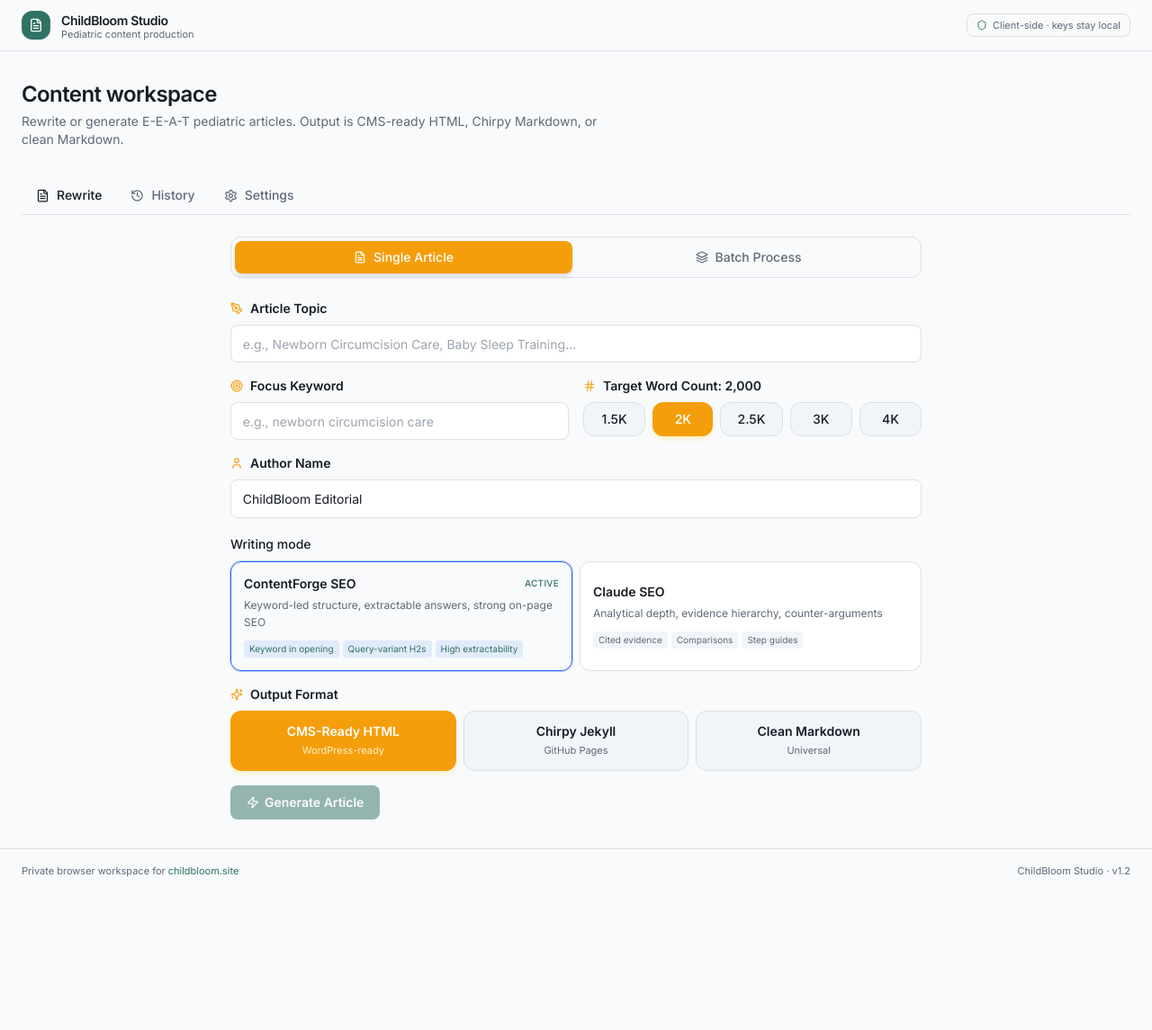
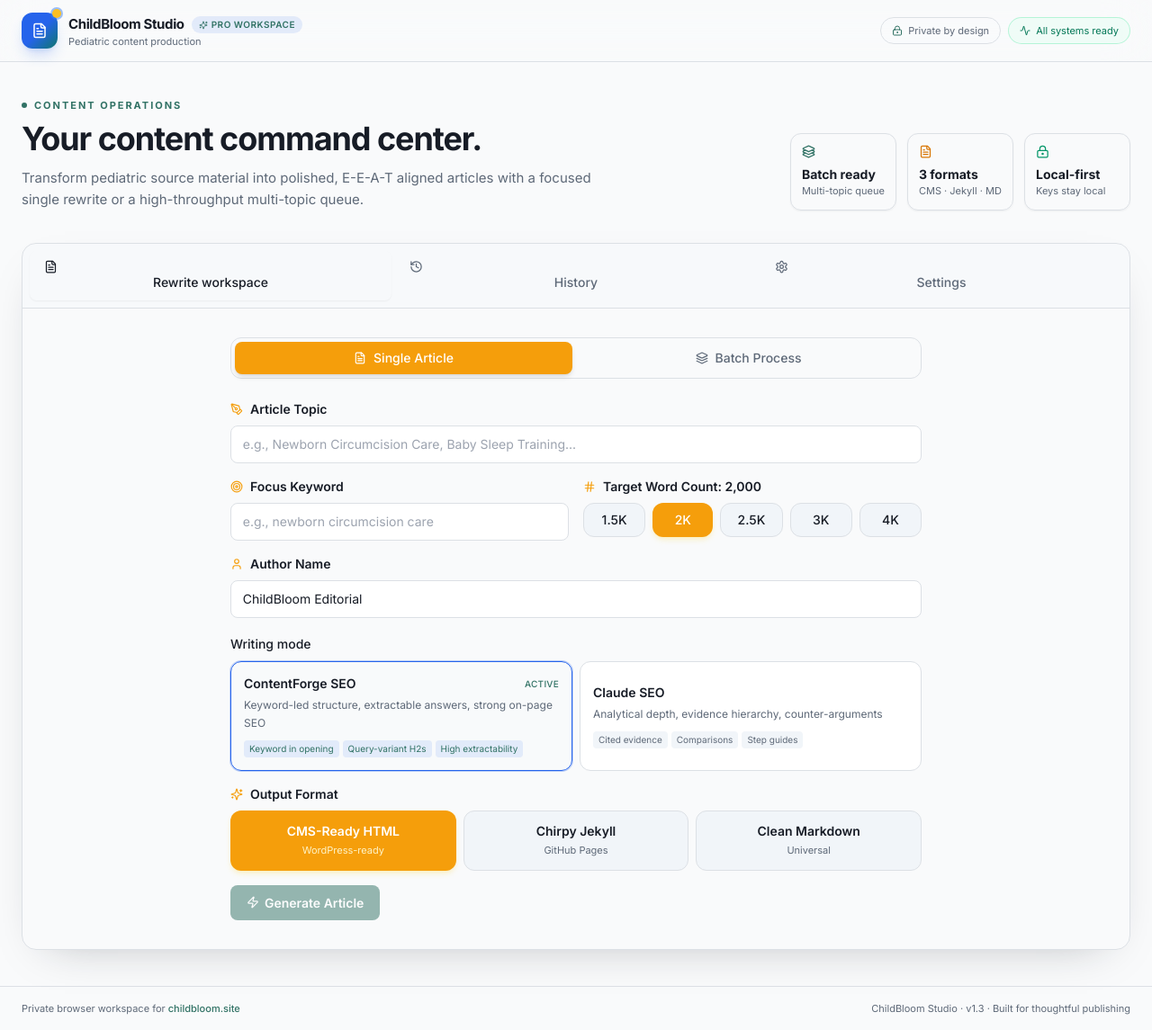
Before and after one commit to apkaapna007-a11y/vigilant-enigma, a Next.js app: page / in a window 1280 px wide. Shown: the whole page at 90% size. Before the commit the page ends 993 px from the top, so only its background shows below. Built offline with nearby package versions, Linux system fonts and the light colour scheme.

Commit message:
Polish dashboard with premium studio shell

```diff
--- a/app/page.tsx
+++ b/app/page.tsx
@@ -5,27 +5,24 @@ import { Tabs, TabsList, TabsTrigger, TabsContent } from "@/components/ui/tabs";
 import { UploadTab } from "@/components/upload-tab";
 import { HistoryTab } from "@/components/history-tab";
 import { SettingsTab } from "@/components/settings-tab";
-import { FileText, History, Settings, Download, Shield } from "lucide-react";
+import { Activity, Download, FileText, History, Layers3, LockKeyhole, Settings, Sparkles } from "lucide-react";
 
 export default function Home() {
   const [installPrompt, setInstallPrompt] = useState<BeforeInstallPromptEvent | null>(null);
   const [isInstalled, setIsInstalled] = useState(false);
 
   useEffect(() => {
-    if ("serviceWorker" in navigator) {
-      navigator.serviceWorker.register("/sw.js").catch(() => undefined);
-    }
-    const standalone =
-      window.matchMedia("(display-mode: standalone)").matches ||
-      (window.navigator as Navigator & { standalone?: boolean }).standalone;
+    if ("serviceWorker" in navigator) navigator.serviceWorker.register("/sw.js").catch(() => undefined);
+    const standalone = window.matchMedia("(display-mode: standalone)").matches || (window.navigator as Navigator & { standalone?: boolean }).standalone;
     setIsInstalled(Boolean(standalone));
-    const handleInstallPrompt = (event: Event) => {
-      event.preventDefault();
-      setInstallPrompt(event as BeforeInstallPromptEvent);
+    const handleInstallPrompt = (event: Event) => { event.preventDefault(); setInstallPrompt(event as BeforeInstallPromptEvent); };
+    const handleInstalled = () => setIsInstalled(true);
+    window.addEventListener("beforeinstallprompt", handleInstallPrompt);
+    window.addEventListener("appinstalled", handleInstalled);
+    return () => {
+      window.removeEventListener("beforeinstallprompt", handleInstallPrompt);
+      window.removeEventListener("appinstalled", handleInstalled);
     };
-    window.addEventListener("beforeinstallprompt", handleInstallPrompt);
-    window.addEventListener("appinstalled", () => setIsInstalled(true));
-    return () => window.removeEventListener("beforeinstallprompt", handleInstallPrompt);
   }, []);
 
   async function installApp() {
@@ -35,107 +32,60 @@ export default function Home() {
   }
 
   return (
-    <div className="min-h-screen bg-background flex flex-col">
-      <header className="sticky top-0 z-40 border-b border-border bg-card/95 backdrop-blur-md safe-top">
-        <div className="max-w-7xl mx-auto px-4 sm:px-6 h-14 flex items-center justify-between gap-4">
+    <div className="min-h-screen bg-background flex flex-col selection:bg-primary/20">
+      <header className="sticky top-0 z-40 border-b border-border/70 bg-card/85 backdrop-blur-xl safe-top">
+        <div className="max-w-7xl mx-auto px-4 sm:px-6 h-[4.25rem] flex items-center justify-between gap-4">
           <div className="flex items-center gap-3 min-w-0">
-            <div className="size-8 rounded-lg bg-primary flex items-center justify-center shrink-0">
-              <FileText className="text-primary-foreground" size={16} aria-hidden="true" />
+            <div className="relative size-10 rounded-xl bg-gradient-to-br from-primary via-primary to-teal-700 flex items-center justify-center shrink-0 shadow-lg shadow-primary/20">
+              <FileText className="text-primary-foreground" size={18} aria-hidden="true" />
+              <span className="absolute -right-1 -top-1 size-2.5 rounded-full bg-amber-400 ring-2 ring-card" />
             </div>
             <div className="min-w-0">
-              <h1 className="text-sm font-semibold tracking-tight truncate">ChildBloom Studio</h1>
-              <p className="text-[11px] text-muted-foreground hidden sm:block leading-none">
-                Pediatric content production
-              </p>
+              <div className="flex items-center gap-2">
+                <h1 className="text-[15px] font-bold tracking-tight truncate">ChildBloom Studio</h1>
+                <span className="hidden sm:inline-flex items-center gap-1 rounded-full bg-primary/10 px-2 py-0.5 text-[10px] font-semibold uppercase tracking-wider text-primary"><Sparkles size={10} /> Pro workspace</span>
+              </div>
+              <p className="text-[11px] text-muted-foreground leading-none mt-0.5">Pediatric content production</p>
             </div>
           </div>
-
           <div className="flex items-center gap-2 shrink-0">
-            <div className="hidden md:flex items-center gap-1.5 text-[11px] text-muted-foreground rounded-md border border-border px-2.5 py-1">
-              <Shield size={12} className="text-primary" aria-hidden="true" />
-              Client-side · keys stay local
-            </div>
-            {installPrompt && !isInstalled && (
-              <button
-                onClick={installApp}
-                className="inline-flex items-center gap-1.5 text-xs font-medium rounded-md border border-border bg-card px-2.5 py-1.5 hover:bg-muted transition-colors"
-              >
-                <Download size={13} aria-hidden="true" />
-                <span className="hidden sm:inline">Install</span>
-              </button>
-            )}
+            <div className="hidden lg:flex items-center gap-1.5 text-[11px] text-muted-foreground rounded-full border border-border/80 bg-background/60 px-3 py-1.5"><LockKeyhole size={12} className="text-primary" /> Private by design</div>
+            <div className="hidden md:flex items-center gap-1.5 text-[11px] text-emerald-700 dark:text-emerald-300 rounded-full border border-emerald-200/80 dark:border-emerald-900/80 bg-emerald-50/70 dark:bg-emerald-950/30 px-3 py-1.5"><Activity size={12} /> All systems ready</div>
+            {installPrompt && !isInstalled && <button type="button" onClick={installApp} className="inline-flex items-center gap-1.5 text-xs font-semibold rounded-lg border border-border bg-card px-3 py-2 hover:bg-muted transition-colors"><Download size={13} /><span className="hidden sm:inline">Install app</span></button>}
           </div>
         </div>
       </header>
 
-      <main className="flex-1 w-full max-w-7xl mx-auto px-4 sm:px-6 py-6 sm:py-8">
-        <div className="mb-6 sm:mb-8">
-          <h2 className="text-xl sm:text-2xl font-semibold tracking-tight">Content workspace</h2>
-          <p className="mt-1 text-sm text-muted-foreground max-w-2xl">
-            Rewrite or generate E-E-A-T pediatric articles. Output is CMS-ready HTML, Chirpy Markdown, or clean Markdown.
-          </p>
-        </div>
+      <main className="relative flex-1 w-full max-w-7xl mx-auto px-4 sm:px-6 py-7 sm:py-10">
+        <div className="pointer-events-none absolute inset-x-0 top-0 -z-10 h-72 overflow-hidden opacity-70"><div className="absolute -left-20 -top-28 size-80 rounded-full bg-primary/10 blur-3xl" /><div className="absolute right-0 top-0 size-72 rounded-full bg-amber-400/10 blur-3xl" /></div>
+        <section className="mb-7 sm:mb-9 flex flex-col lg:flex-row lg:items-end lg:justify-between gap-5">
+          <div>
+            <p className="mb-2 flex items-center gap-2 text-[11px] font-bold uppercase tracking-[0.18em] text-primary"><span className="size-1.5 rounded-full bg-primary" /> Content operations</p>
+            <h2 className="text-3xl sm:text-4xl font-bold tracking-[-0.03em] text-foreground">Your content command center.</h2>
+            <p className="mt-3 text-sm sm:text-[15px] leading-6 text-muted-foreground max-w-2xl">Transform pediatric source material into polished, E-E-A-T aligned articles with a focused single rewrite or a high-throughput multi-topic queue.</p>
+          </div>
+          <div className="grid grid-cols-3 gap-2 sm:gap-3 lg:min-w-[330px]">
+            <div className="rounded-xl border border-border/80 bg-card/75 px-3 py-3 shadow-sm"><Layers3 size={15} className="mb-2 text-primary" /><p className="text-sm font-bold">Batch ready</p><p className="text-[11px] text-muted-foreground">Multi-topic queue</p></div>
+            <div className="rounded-xl border border-border/80 bg-card/75 px-3 py-3 shadow-sm"><FileText size={15} className="mb-2 text-amber-600" /><p className="text-sm font-bold">3 formats</p><p className="text-[11px] text-muted-foreground">CMS · Jekyll · MD</p></div>
+            <div className="rounded-xl border border-border/80 bg-card/75 px-3 py-3 shadow-sm"><LockKeyhole size={15} className="mb-2 text-emerald-600" /><p className="text-sm font-bold">Local-first</p><p className="text-[11px] text-muted-foreground">Keys stay local</p></div>
+          </div>
+        </section>
 
         <Tabs defaultTab="upload">
-          <div className="mb-6 border-b border-border">
-            <TabsList className="w-full sm:w-auto bg-transparent p-0 h-auto gap-0 rounded-none border-0">
-              <TabsTrigger
-                value="upload"
-                className="gap-2 rounded-none border-b-2 border-transparent px-4 py-2.5 text-sm"
-              >
-                <FileText size={15} aria-hidden="true" />
-                <span>Rewrite</span>
-              </TabsTrigger>
-              <TabsTrigger
-                value="history"
-                className="gap-2 rounded-none border-b-2 border-transparent px-4 py-2.5 text-sm"
-              >
-                <History size={15} aria-hidden="true" />
-                <span>History</span>
-              </TabsTrigger>
-              <TabsTrigger
-                value="settings"
-                className="gap-2 rounded-none border-b-2 border-transparent px-4 py-2.5 text-sm"
-              >
-                <Settings size={15} aria-hidden="true" />
-                <span>Settings</span>
-              </TabsTrigger>
+          <div className="rounded-2xl border border-border/80 bg-card/70 shadow-[0_18px_50px_-30px_hsl(222_25%_12%_/_0.35)] overflow-hidden">
+            <TabsList className="w-full justify-start gap-1 border-b border-border/70 bg-muted/30 p-2 h-auto rounded-none">
+              <TabsTrigger value="upload" className="gap-2 rounded-lg px-4 py-2.5 text-sm data-[state=active]:bg-card data-[state=active]:text-primary data-[state=active]:shadow-sm"><FileText size={15} /><span>Rewrite workspace</span></TabsTrigger>
+              <TabsTrigger value="history" className="gap-2 rounded-lg px-4 py-2.5 text-sm data-[state=active]:bg-card data-[state=active]:text-primary data-[state=active]:shadow-sm"><History size={15} /><span>History</span></TabsTrigger>
+              <TabsTrigger value="settings" className="gap-2 rounded-lg px-4 py-2.5 text-sm data-[state=active]:bg-card data-[state=active]:text-primary data-[state=active]:shadow-sm"><Settings size={15} /><span>Settings</span></TabsTrigger>
             </TabsList>
+            <div className="p-4 sm:p-6 lg:p-8"><TabsContent value="upload" className="mt-0"><UploadTab /></TabsContent><TabsContent value="history" className="mt-0"><HistoryTab /></TabsContent><TabsContent value="settings" className="mt-0"><SettingsTab /></TabsContent></div>
           </div>
-
-          <TabsContent value="upload">
-            <UploadTab />
-          </TabsContent>
-          <TabsContent value="history">
-            <HistoryTab />
-          </TabsContent>
-          <TabsContent value="settings">
-            <SettingsTab />
-          </TabsContent>
         </Tabs>
       </main>
 
-      <footer className="border-t border-border py-4 safe-bottom">
-        <div className="max-w-7xl mx-auto px-4 sm:px-6 flex flex-col sm:flex-row items-center justify-between gap-2 text-[11px] text-muted-foreground">
-          <p>
-            Private browser workspace for{" "}
-            <a
-              href="https://childbloom.site"
-              target="_blank"
-              rel="noopener noreferrer"
-              className="text-primary hover:underline"
-            >
-              childbloom.site
-            </a>
-          </p>
-          <p>ChildBloom Studio · v1.2</p>
-        </div>
-      </footer>
+      <footer className="border-t border-border/70 bg-card/40 py-4 safe-bottom"><div className="max-w-7xl mx-auto px-4 sm:px-6 flex flex-col sm:flex-row items-center justify-between gap-2 text-[11px] text-muted-foreground"><p>Private browser workspace for <a href="https://childbloom.site" target="_blank" rel="noopener noreferrer" className="font-medium text-primary hover:underline">childbloom.site</a></p><p>ChildBloom Studio · v1.3 · Built for thoughtful publishing</p></div></footer>
     </div>
   );
 }
 
-type BeforeInstallPromptEvent = Event & {
-  prompt: () => Promise<void>;
-  userChoice: Promise<{ outcome: "accepted" | "dismissed" }>;
-};
+type BeforeInstallPromptEvent = Event & { prompt: () => Promise<void>; userChoice: Promise<{ outcome: "accepted" | "dismissed" }> };
```
